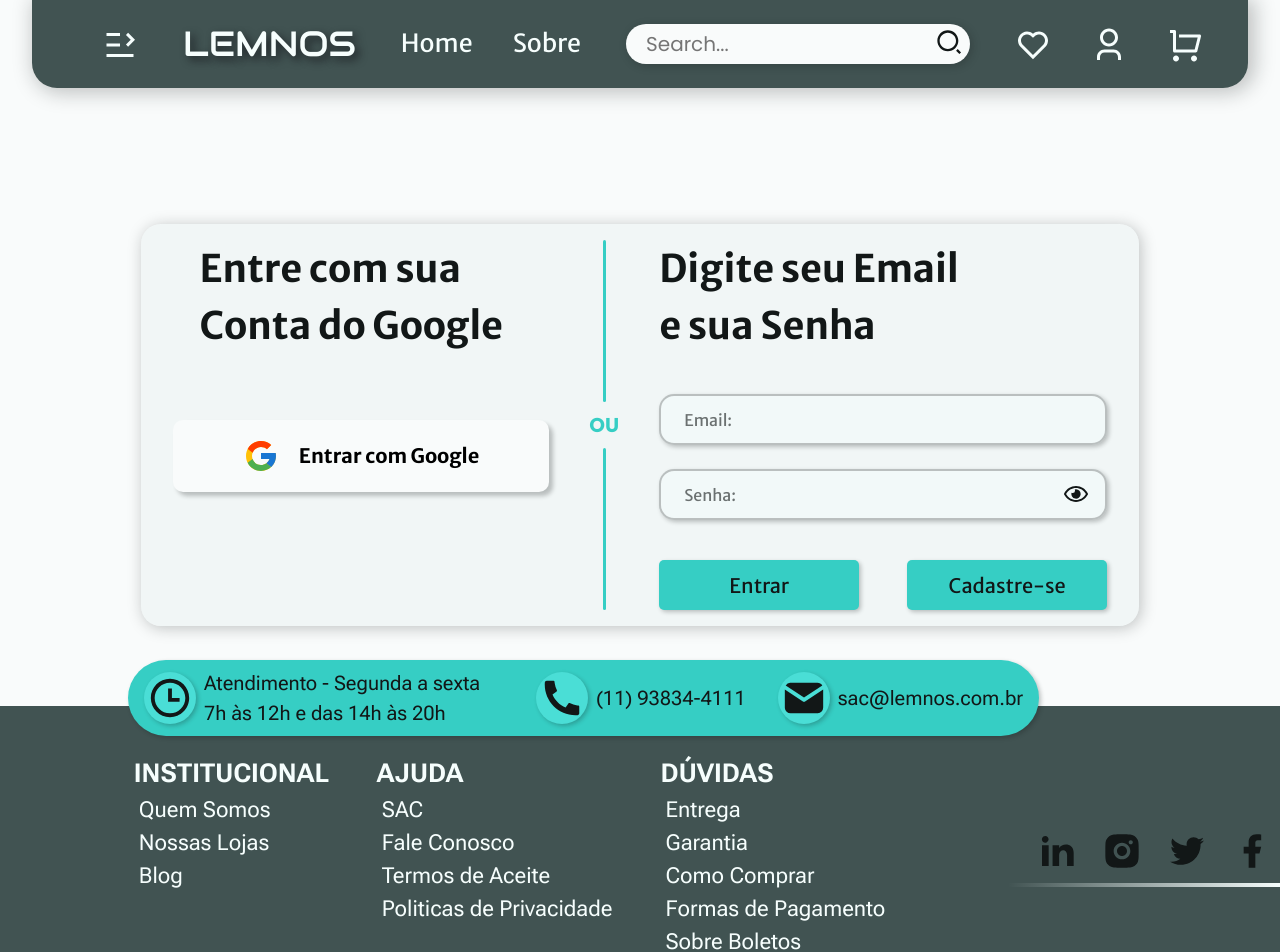
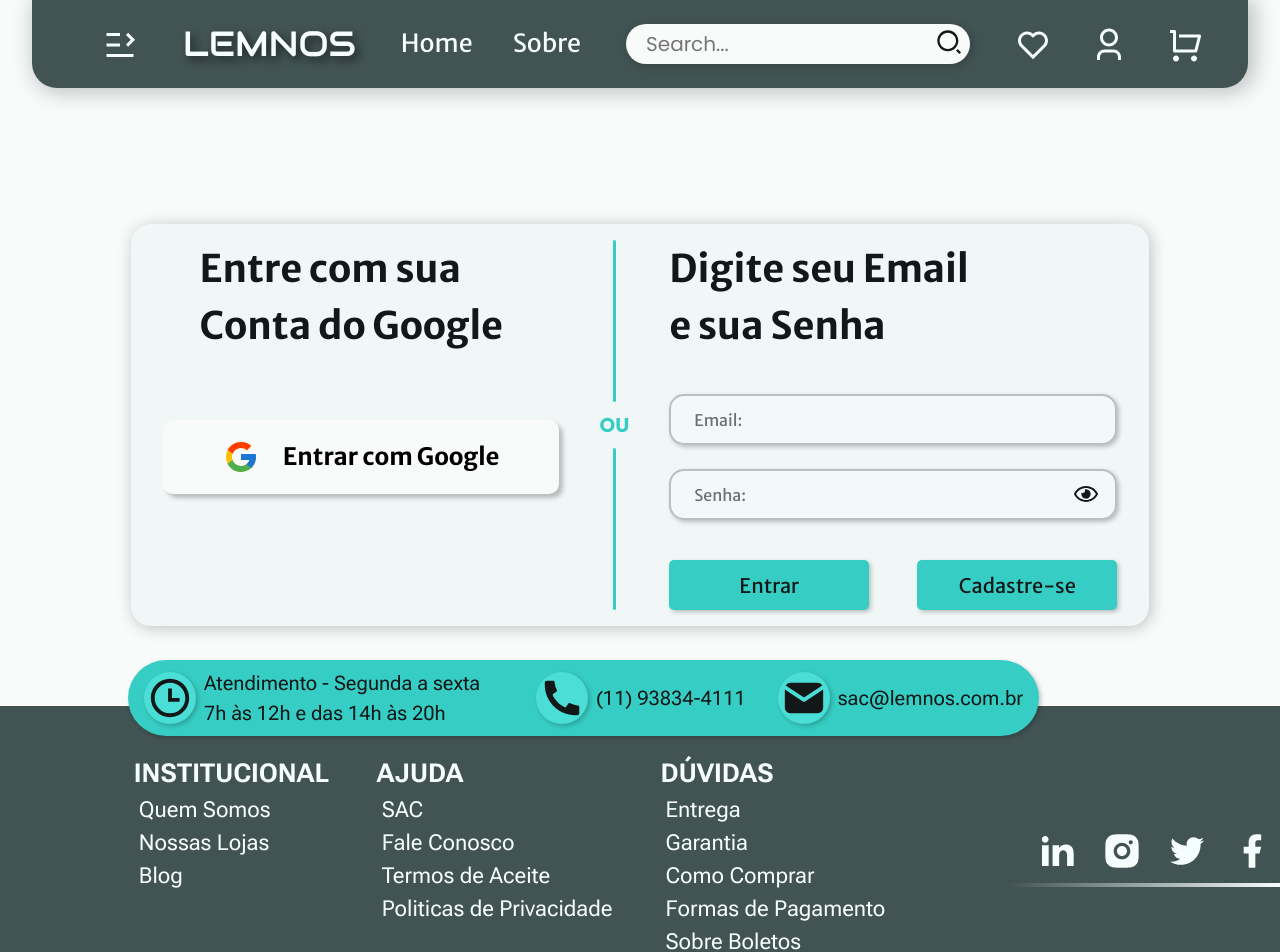
Before and after one commit to lucasatdriano/Lemnos, a React (Vite) app: page /login in a window 1280 px wide. Shown: the top 952 px of the page. Built offline with nearby package versions, Linux system fonts and the light colour scheme.

Commit message:
update syles

```diff
--- a/src/components/footer/footer.scss
+++ b/src/components/footer/footer.scss
@@ -70,6 +70,7 @@ footer {
                     margin: 5px;
                     width: 42px;
                     height: 42px;
+                    color: $color-fontDark;
                 }
             }
 
--- a/src/pages/userPage/components/login/loginForm.scss
+++ b/src/pages/userPage/components/login/loginForm.scss
@@ -54,8 +54,8 @@ $font-items: 'Poppins', Helvetica;
         align-items: center;
         justify-content: center;
         gap: 1em;
-        padding: .25em 3.5em;
-        font-size: 2rem;
+        padding: .25em 2.5em;
+        font-size: 2.4rem;
         font-family: $font-title;
         font-weight: bold;
         border-radius: 10px;
--- a/src/pages/userPage/components/registration/registrationForm.scss
+++ b/src/pages/userPage/components/registration/registrationForm.scss
@@ -54,8 +54,8 @@ $font-items: 'Poppins', Helvetica;
         align-items: center;
         justify-content: center;
         gap: 1em;
-        padding: .25em 3.5em;
-        font-size: 2rem;
+        padding: .25em 2.5em;
+        font-size: 2.4rem;
         font-family: $font-title;
         font-weight: bold;
         border-radius: 10px;
--- a/src/pages/userPage/login.scss
+++ b/src/pages/userPage/login.scss
@@ -22,7 +22,6 @@ $color-card: #f6fefd4d;
   min-height: calc( 100vh - 4em - 20em);
 
   [class*='container'] {
-
     max-width: 98vw;
   }
 
@@ -32,8 +31,6 @@ $color-card: #f6fefd4d;
     position: relative;
     left: 15px;
   }
-
-
 
   p {
     position: relative;
```
